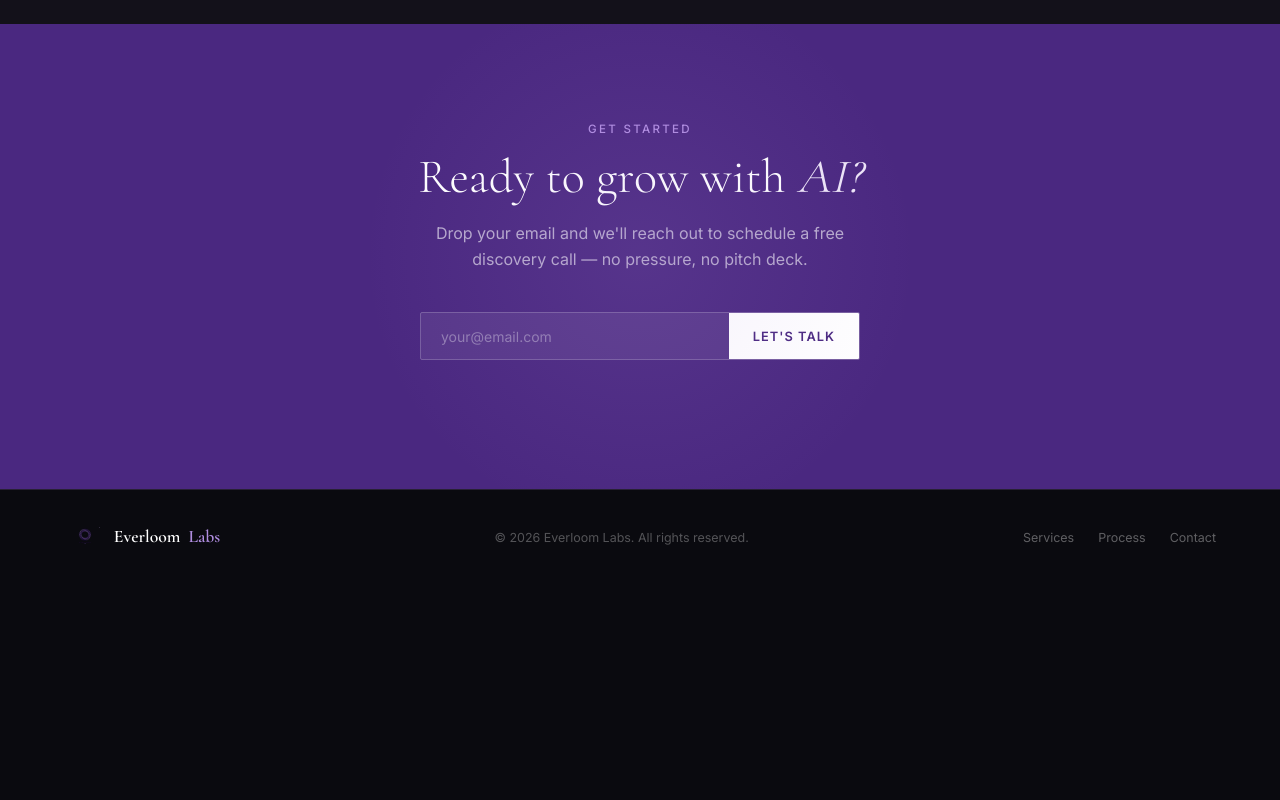
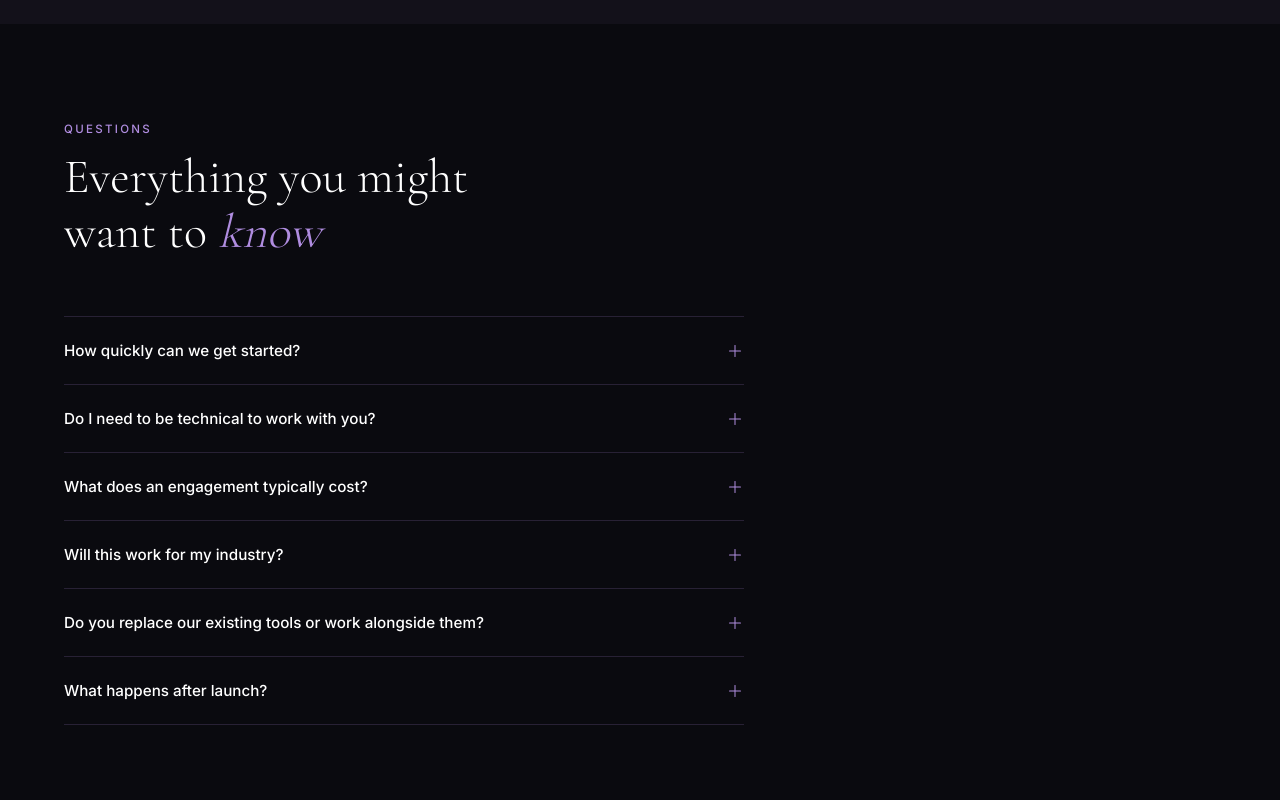
Before and after one commit to EverloomLabs/website, a website: page index.html in a window 1280 px wide. Shown: the part 3160-3960 px from the top of the page. Before the commit the page ends 3746 px from the top, so only its background shows below. Drawn offline with nearby package versions, Linux system fonts and the light colour scheme.

Commit message:
Add FAQ section with accordion interaction for trust-building

```diff
--- a/index.html
+++ b/index.html
@@ -271,6 +271,40 @@
     background: var(--amethyst-light); margin-top: 0.55rem; flex-shrink: 0;
   }
 
+  /* FAQ */
+  #faq { background: var(--black); }
+  .faq-list { margin-top: 3.5rem; max-width: 680px; }
+  .faq-item { border-top: 0.5px solid var(--border-subtle); }
+  .faq-item:last-child { border-bottom: 0.5px solid var(--border-subtle); }
+  .faq-q {
+    display: flex; justify-content: space-between; align-items: center;
+    gap: 2rem; padding: 1.5rem 0;
+    cursor: pointer; user-select: none;
+    font-size: 0.95rem; font-weight: 500; color: var(--white);
+    background: none; border: none; width: 100%; text-align: left;
+    font-family: 'Inter', sans-serif;
+  }
+  .faq-q:hover { color: var(--amethyst-pale); }
+  .faq-icon {
+    width: 18px; height: 18px; flex-shrink: 0;
+    position: relative; color: var(--amethyst-light);
+    transition: color 0.3s;
+  }
+  .faq-icon::before, .faq-icon::after {
+    content: ''; position: absolute; background: currentColor;
+    border-radius: 1px;
+    transition: transform 0.35s cubic-bezier(0.4,0,0.2,1), opacity 0.3s;
+  }
+  .faq-icon::before { width: 12px; height: 1px; top: 50%; left: 50%; transform: translate(-50%,-50%); }
+  .faq-icon::after  { width: 1px; height: 12px; top: 50%; left: 50%; transform: translate(-50%,-50%); }
+  .faq-item.open .faq-icon::after { transform: translate(-50%,-50%) scaleY(0); opacity: 0; }
+  .faq-a {
+    font-size: 0.875rem; color: rgba(255,255,255,0.5);
+    line-height: 1.8; overflow: hidden; max-height: 0;
+    transition: max-height 0.4s cubic-bezier(0.4,0,0.2,1), padding-bottom 0.3s;
+  }
+  .faq-item.open .faq-a { max-height: 220px; padding-bottom: 1.5rem; }
+
   /* CTA */
   #contact {
     background: var(--amethyst-deep);
@@ -494,6 +528,62 @@
   </div>
 </section>
 
+<section id="faq">
+  <div class="section-label">Questions</div>
+  <h2 class="section-title">Everything you might<br>want to <em>know</em></h2>
+  <div class="faq-list">
+
+    <div class="faq-item">
+      <button class="faq-q">
+        How quickly can we get started?
+        <span class="faq-icon"></span>
+      </button>
+      <div class="faq-a">Most engagements kick off within a week of our discovery call. We scope fast, build fast, and aim to have something live in your business within two weeks of alignment — not months.</div>
+    </div>
+
+    <div class="faq-item">
+      <button class="faq-q">
+        Do I need to be technical to work with you?
+        <span class="faq-icon"></span>
+      </button>
+      <div class="faq-a">Not at all. We handle every layer — strategy, build, and integration. You describe the business problem, we figure out the AI solution. No jargon, no technical overhead on your end.</div>
+    </div>
+
+    <div class="faq-item">
+      <button class="faq-q">
+        What does an engagement typically cost?
+        <span class="faq-icon"></span>
+      </button>
+      <div class="faq-a">Every project is scoped to your specific needs, so we don't publish fixed prices. What we can promise: no bloated retainers, no surprise invoices. We'll give you a clear number after our first call — before you commit to anything.</div>
+    </div>
+
+    <div class="faq-item">
+      <button class="faq-q">
+        Will this work for my industry?
+        <span class="faq-icon"></span>
+      </button>
+      <div class="faq-a">AI works wherever there's repetition, communication, or data — which means most industries. Whether you're in e-commerce, professional services, real estate, or SaaS, we'll map the right solution to your specific workflow.</div>
+    </div>
+
+    <div class="faq-item">
+      <button class="faq-q">
+        Do you replace our existing tools or work alongside them?
+        <span class="faq-icon"></span>
+      </button>
+      <div class="faq-a">We integrate into what you already use. CRM, helpdesk, website, communication tools — we build around your stack, not instead of it. No ripping and replacing what already works.</div>
+    </div>
+
+    <div class="faq-item">
+      <button class="faq-q">
+        What happens after launch?
+        <span class="faq-icon"></span>
+      </button>
+      <div class="faq-a">We stay on. AI systems improve with use and feedback, and we monitor, tune, and iterate post-launch so your results compound over time rather than plateau on day one.</div>
+    </div>
+
+  </div>
+</section>
+
 <section id="contact">
   <div class="section-label">Get Started</div>
   <h2 class="section-title">Ready to grow with <em>AI?</em></h2>
@@ -506,6 +596,15 @@
 </section>
 
 <script>
+  document.querySelectorAll('.faq-q').forEach(btn => {
+    btn.addEventListener('click', () => {
+      const item = btn.closest('.faq-item');
+      const isOpen = item.classList.contains('open');
+      document.querySelectorAll('.faq-item').forEach(i => i.classList.remove('open'));
+      if (!isOpen) item.classList.add('open');
+    });
+  });
+
   document.getElementById('lead-form').addEventListener('submit', async function(e) {
     e.preventDefault();
     const email = document.getElementById('lead-email').value;
```
